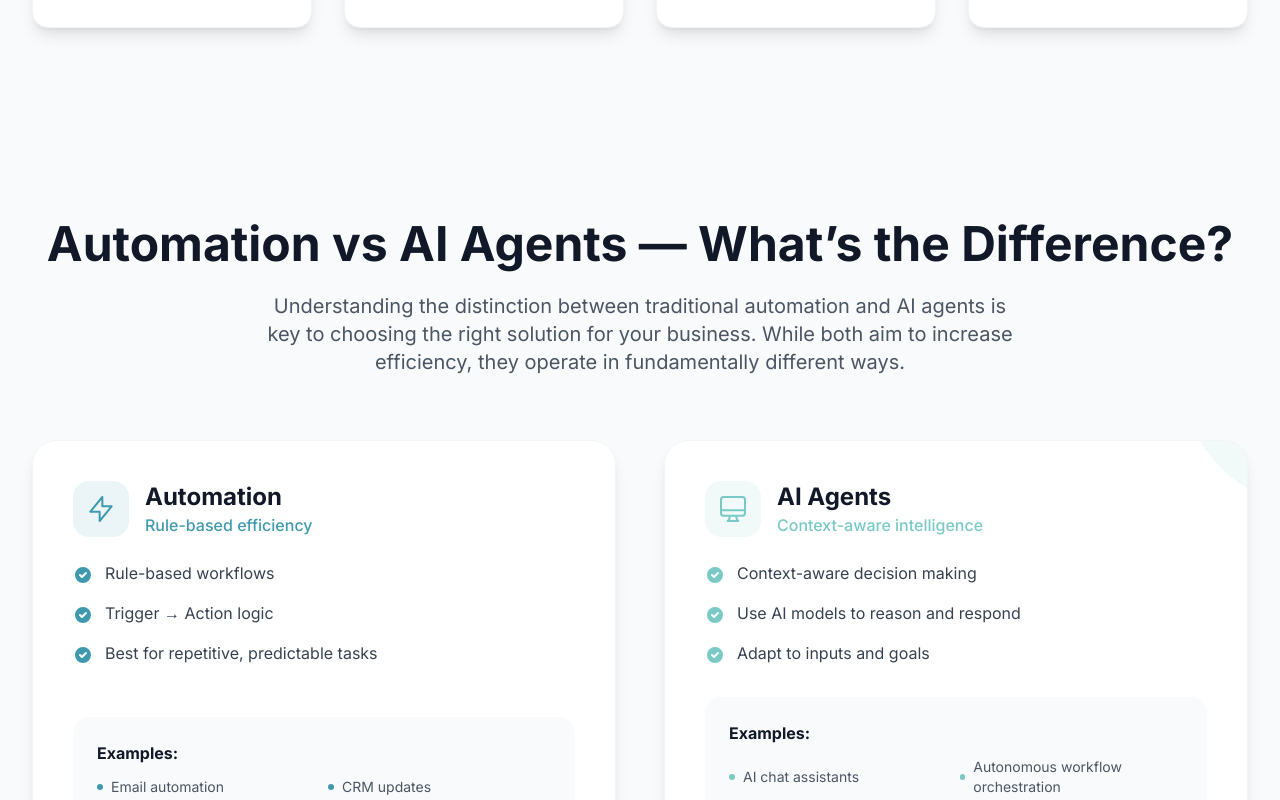
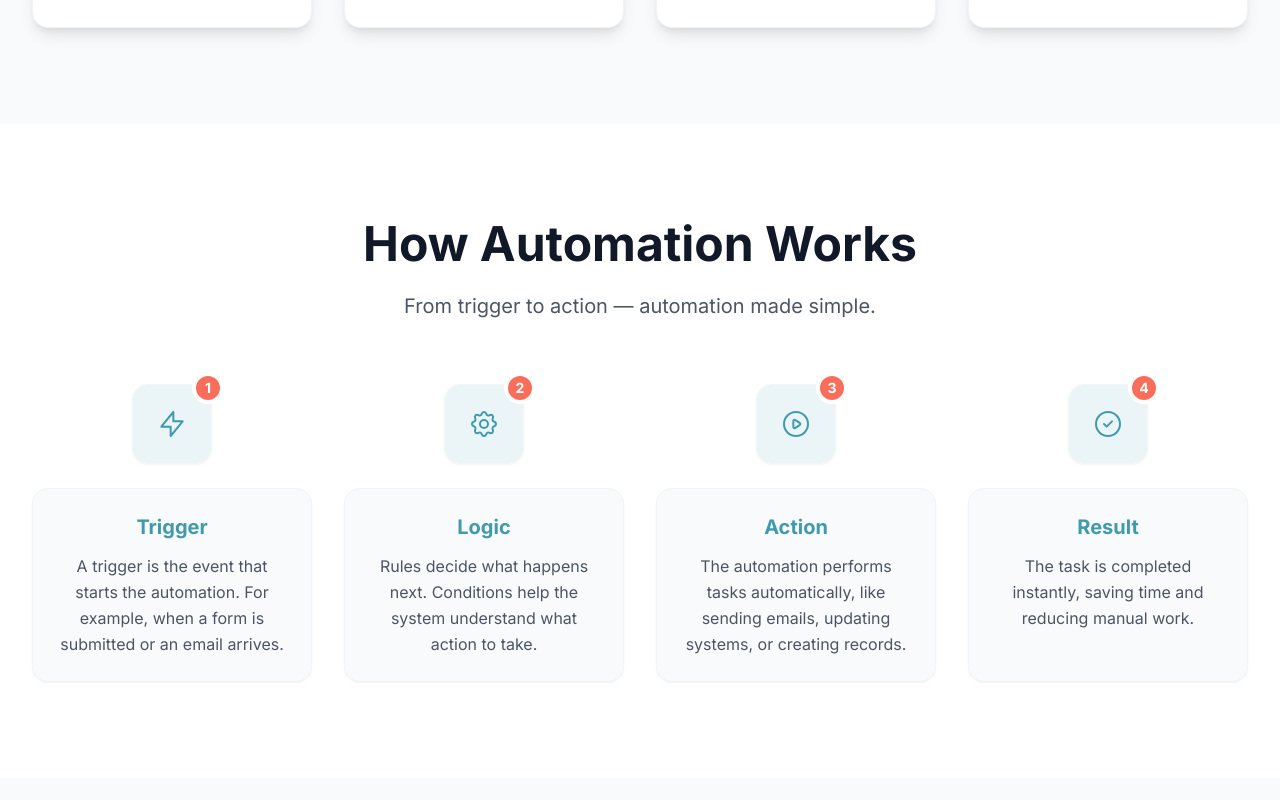
Before and after one commit to Raafat9966/automation-landing-page, a Next.js app: page / in a window 1280 px wide. Shown: the part 1440-2240 px from the top of the page. Built offline with nearby package versions, Linux system fonts and the light colour scheme.

Commit message:
Add Automation Flow section with step-by-step explanation and translations

```diff
--- /dev/null
+++ b/app/components/AutomationFlowSection.js
@@ -0,0 +1,121 @@
+'use client'
+
+import { motion } from 'framer-motion'
+import { useLanguage } from '../../context/LanguageContext'
+
+export default function AutomationFlowSection() {
+  const { translations } = useLanguage()
+  const { automationFlow } = translations
+
+  const icons = [
+    // Step 1: Trigger (Lightning/Bolt)
+    <svg className="w-8 h-8" fill="none" stroke="currentColor" viewBox="0 0 24 24" aria-hidden="true" key="trigger">
+      <path strokeLinecap="round" strokeLinejoin="round" strokeWidth={1.5} d="M13 10V3L4 14h7v7l9-11h-7z" />
+    </svg>,
+    // Step 2: Logic (Settings/Gear)
+    <svg className="w-8 h-8" fill="none" stroke="currentColor" viewBox="0 0 24 24" aria-hidden="true" key="logic">
+      <path strokeLinecap="round" strokeLinejoin="round" strokeWidth={1.5} d="M10.325 4.317c.426-1.756 2.924-1.756 3.35 0a1.724 1.724 0 002.573 1.066c1.543-.94 3.31.826 2.37 2.37a1.724 1.724 0 001.065 2.572c1.756.426 1.756 2.924 0 3.35a1.724 1.724 0 00-1.066 2.573c.94 1.543-.826 3.31-2.37 2.37a1.724 1.724 0 00-2.572 1.065c-.426 1.756-2.924 1.756-3.35 0a1.724 1.724 0 00-2.573-1.066c-1.543.94-3.31-.826-2.37-2.37a1.724 1.724 0 00-1.065-2.572c-1.756-.426-1.756-2.924 0-3.35a1.724 1.724 0 001.066-2.573c-.94-1.543.826-3.31 2.37-2.37.996.608 2.296.07 2.572-1.065z" />
+      <path strokeLinecap="round" strokeLinejoin="round" strokeWidth={1.5} d="M15 12a3 3 0 11-6 0 3 3 0 016 0z" />
+    </svg>,
+    // Step 3: Action (Play/Arrow)
+    <svg className="w-8 h-8" fill="none" stroke="currentColor" viewBox="0 0 24 24" aria-hidden="true" key="action">
+      <path strokeLinecap="round" strokeLinejoin="round" strokeWidth={1.5} d="M14.752 11.168l-3.197-2.132A1 1 0 0010 9.87v4.263a1 1 0 001.555.832l3.197-2.132a1 1 0 000-1.664z" />
+      <path strokeLinecap="round" strokeLinejoin="round" strokeWidth={1.5} d="M21 12a9 9 0 11-18 0 9 9 0 0118 0z" />
+    </svg>,
+    // Step 4: Result (Checkmark/Success)
+    <svg className="w-8 h-8" fill="none" stroke="currentColor" viewBox="0 0 24 24" aria-hidden="true" key="result">
+      <path strokeLinecap="round" strokeLinejoin="round" strokeWidth={1.5} d="M9 12l2 2 4-4m6 2a9 9 0 11-18 0 9 9 0 0118 0z" />
+    </svg>
+  ]
+
+  const containerVariants = {
+    hidden: { opacity: 0 },
+    visible: {
+      opacity: 1,
+      transition: {
+        staggerChildren: 0.2
+      }
+    }
+  }
+
+  const stepVariants = {
+    hidden: { opacity: 0, y: 30 },
+    visible: {
+      opacity: 1,
+      y: 0,
+      transition: {
+        duration: 0.6,
+        ease: "easeOut"
+      }
+    }
+  }
+
+  return (
+    <section id="how-it-works" className="py-24 bg-white overflow-hidden" aria-labelledby="automation-flow-title">
+      <div className="max-w-7xl mx-auto px-4 sm:px-6 lg:px-8">
+        <div className="text-center mb-16">
+          <motion.h2
+            id="automation-flow-title"
+            initial={{ opacity: 0, y: 20 }}
+            whileInView={{ opacity: 1, y: 0 }}
+            viewport={{ once: true }}
+            className="text-4xl sm:text-5xl font-bold text-gray-900 mb-6"
+          >
+            {automationFlow.title}
+          </motion.h2>
+          <motion.p
+            initial={{ opacity: 0, y: 20 }}
+            whileInView={{ opacity: 1, y: 0 }}
+            viewport={{ once: true }}
+            transition={{ delay: 0.1 }}
+            className="text-xl text-gray-600 max-w-3xl mx-auto"
+          >
+            {automationFlow.subtitle}
+          </motion.p>
+        </div>
+
+        <motion.div
+          variants={containerVariants}
+          initial="hidden"
+          whileInView="visible"
+          viewport={{ once: true, margin: "-100px" }}
+          className="grid grid-cols-1 md:grid-cols-4 gap-8 relative"
+        >
+          {/* Connector Line (Desktop Only) */}
+          <div className="hidden md:block absolute top-1/4 left-0 right-0 h-0.5 bg-accent/50 -z-10" aria-hidden="true" />
+
+          {automationFlow.steps.map((step, index) => (
+            <motion.div
+              key={index}
+              variants={stepVariants}
+              className="flex flex-col items-center text-center group"
+            >
+              <div className="relative mb-6">
+                <div className="w-20 h-20 bg-primary/10 rounded-2xl flex items-center justify-center text-primary group-hover:bg-primary group-hover:text-white transition-all duration-300 transform group-hover:scale-110 shadow-sm border border-gray-100">
+                  {icons[index]}
+                </div>
+                {/* Step Number Badge */}
+                <div className="absolute -top-3 -right-3 w-8 h-8 bg-highlight text-white text-sm font-bold rounded-full flex items-center justify-center border-4 border-white">
+                  {index + 1}
+                </div>
+              </div>
+
+              <div className="bg-gray-50 rounded-2xl p-6 shadow-sm border border-gray-100 h-full transition-all duration-300 group-hover:shadow-md group-hover:border-primary/20">
+                <h3 className="text-xl font-bold text-gray-900 mb-3 group-hover:text-primary transition-colors">
+                  {step.title.split(' ').map((word, i) => (
+                    <span key={i} className={['Trigger', 'Logic', 'Action', 'Result', 'Logik', 'Aktion', 'Ergebnis'].includes(word) ? "text-primary" : ""}>
+                      {word}{' '}
+                    </span>
+                  ))}
+                </h3>
+                <p className="text-gray-600 leading-relaxed">
+                  {step.text}
+                </p>
+              </div>
+            </motion.div>
+          ))}
+        </motion.div>
+      </div>
+    </section>
+  )
+}
--- a/app/page.js
+++ b/app/page.js
@@ -1,5 +1,6 @@
 import Navbar from './components/Navbar'
 import Hero from './components/Hero'
+import AutomationFlowSection from './components/AutomationFlowSection'
 import WorkflowCards from './components/WorkflowCards'
 import EducationalSection from './components/EducationalSection'
 import AiAgentDemo from './components/AiAgentDemo'
@@ -13,6 +14,7 @@ export default function Home() {
       <Navbar />
       <Hero />
       <WorkflowCards />
+        <AutomationFlowSection />
       <EducationalSection />
       <AiAgentDemo />
       <About />
--- a/translations/de.js
+++ b/translations/de.js
@@ -165,5 +165,27 @@ export const de = {
       }
     },
     summary: "Bei FlowToWork kombinieren wir die Zuverlässigkeit regelbasierter Automatisierung mit der Intelligenz von KI-Agenten, um die effizientesten und skalierbarsten Lösungen für Ihr Unternehmen zu schaffen."
+  },
+  automationFlow: {
+    title: "Wie Automatisierung funktioniert",
+    subtitle: "Vom Trigger zur Aktion – Automatisierung einfach erklärt.",
+    steps: [
+      {
+        title: "Trigger",
+        text: "Ein Trigger ist das Ereignis, das die Automatisierung startet. Zum Beispiel, wenn ein Formular abgeschickt wird oder eine E-Mail eingeht."
+      },
+      {
+        title: "Logik",
+        text: "Regeln entscheiden, was als Nächstes passiert. Bedingungen helfen dem System zu verstehen, welche Aktion ausgeführt werden soll."
+      },
+      {
+        title: "Aktion",
+        text: "Die Automatisierung führt Aufgaben automatisch aus, wie das Versenden von E-Mails, das Aktualisieren von Systemen oder das Erstellen von Datensätzen."
+      },
+      {
+        title: "Ergebnis",
+        text: "Die Aufgabe wird sofort erledigt, was Zeit spart und manuelle Arbeit reduziert."
+      }
+    ]
   }
 };
--- a/translations/en.js
+++ b/translations/en.js
@@ -165,5 +165,27 @@ export const en = {
       }
     },
     summary: "At FlowToWork, we combine the reliability of rule-based automation with the intelligence of AI agents to create the most efficient and scalable solutions for your business."
+  },
+  automationFlow: {
+    title: "How Automation Works",
+    subtitle: "From trigger to action — automation made simple.",
+    steps: [
+      {
+        title: "Trigger",
+        text: "A trigger is the event that starts the automation. For example, when a form is submitted or an email arrives."
+      },
+      {
+        title: "Logic",
+        text: "Rules decide what happens next. Conditions help the system understand what action to take."
+      },
+      {
+        title: "Action",
+        text: "The automation performs tasks automatically, like sending emails, updating systems, or creating records."
+      },
+      {
+        title: "Result",
+        text: "The task is completed instantly, saving time and reducing manual work."
+      }
+    ]
   }
 };
```
